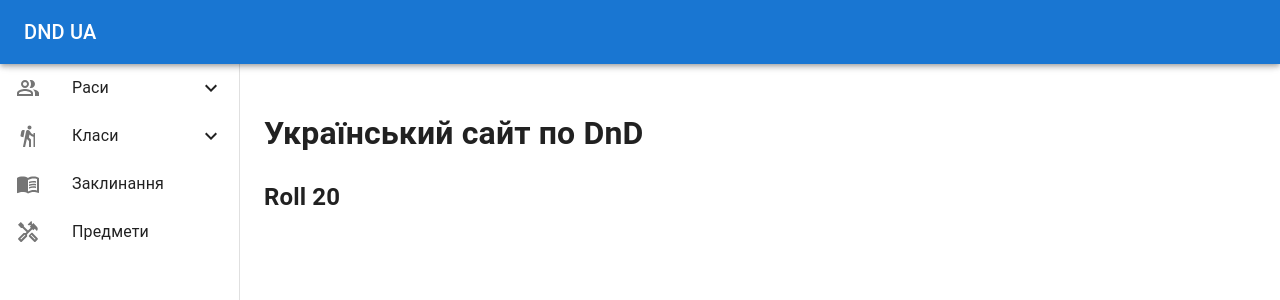
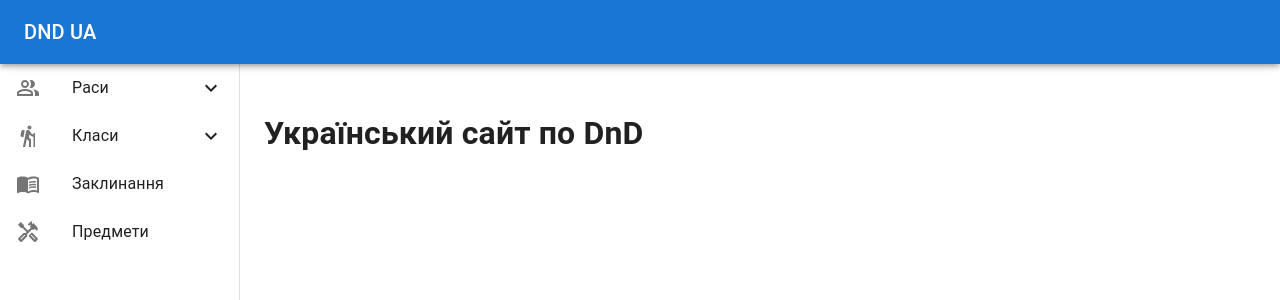
Before and after one commit to greenvalera/dndua_client, a Next.js app: page / in a window 1280 px wide. Shown: the top 300 px of the page. Built offline with nearby package versions, Linux system fonts and the light colour scheme.

Commit message:
Test commit

```diff
--- a/pages/index.tsx
+++ b/pages/index.tsx
@@ -2,7 +2,6 @@ export default function Home() {
   return (
     <>
       <h1>Український сайт по DnD</h1>
-      <h2>Roll 20</h2>
     </>
   )
 }
```
